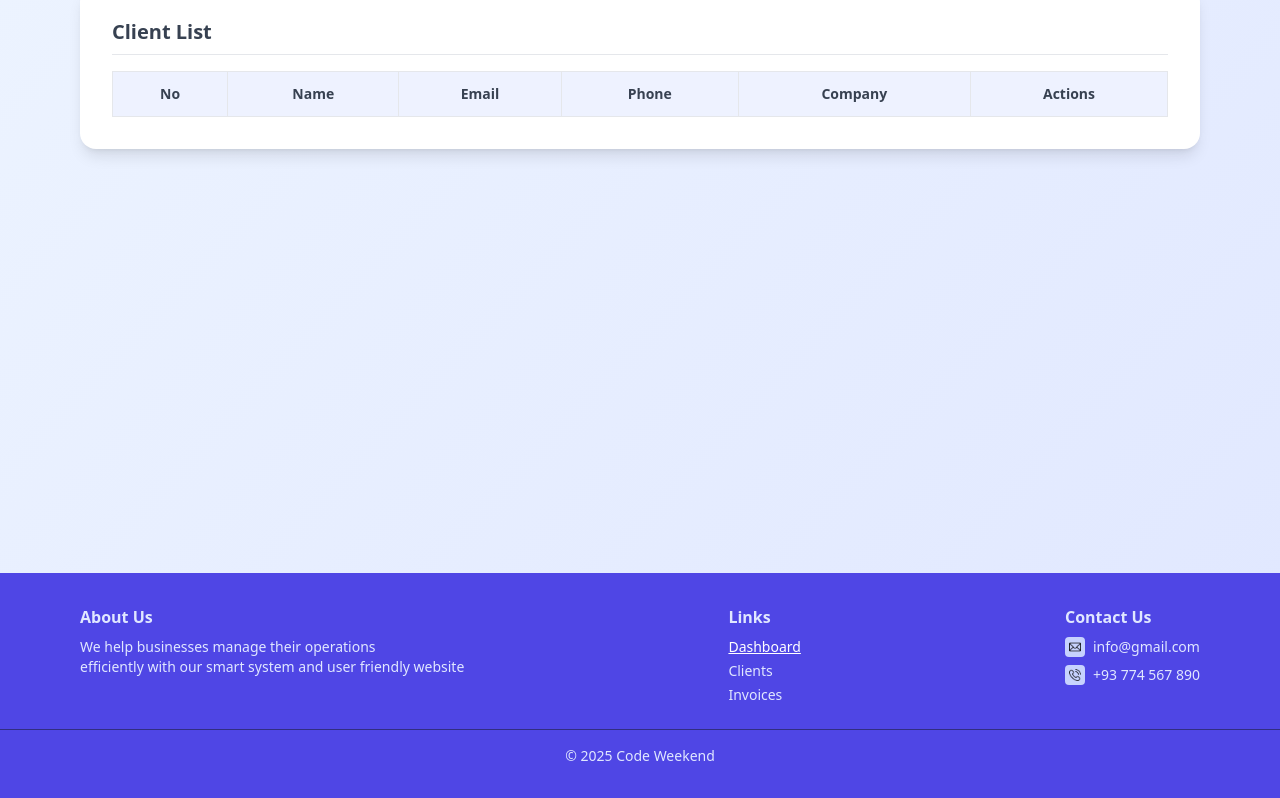
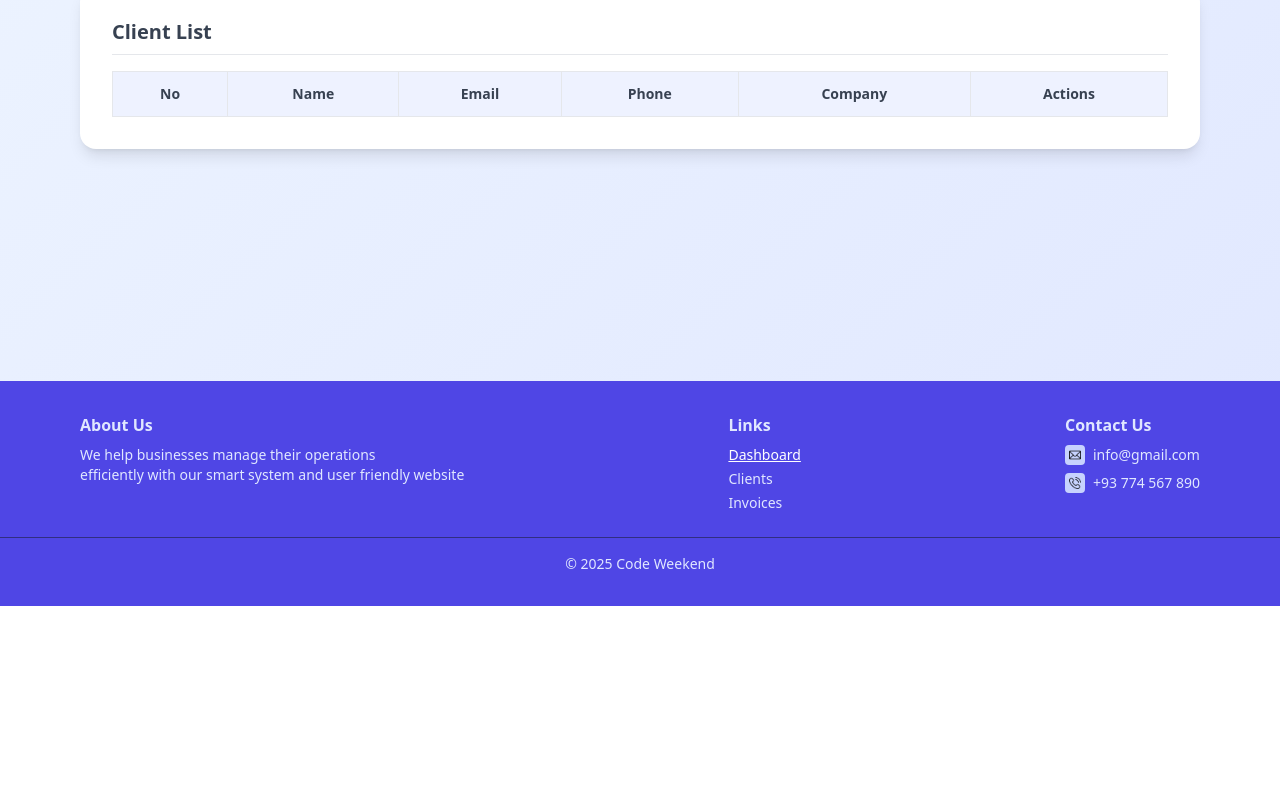
Before and after one commit to Hamida-Fathi/freelance-invoice-app, a plain HTML site: page clients.html in a window 1280 px wide. Shown: the part 559-1357 px from the top of the page. After the commit the page ends 1165 px from the top, so only its background shows below. Drawn offline with nearby package versions, Linux system fonts and the light colour scheme.

Commit message:
Updated layout

```diff
--- a/clients.html
+++ b/clients.html
@@ -8,7 +8,7 @@
     <script type="module" src="./js/clients.js" defer></script>
   </head>
 
-  <body class="bg-gradient-to-br from-blue-50 to-indigo-100 min-h-screen">
+  <body class="bg-gradient-to-br from-blue-50 to-indigo-100">
     <nav class="bg-indigo-600 text-white p-4 shadow-md">
       <div class="max-w-6xl mx-auto flex justify-between items-center">
         <div class="f">
@@ -121,7 +121,7 @@
         </table>
       </section>
     </main>
-    <footer class="bg-indigo-600 py-8 mt-96 text-indigo-100">
+    <footer class="bg-indigo-600 py-8 mt-48 text-indigo-100">
       <div
         class="max-w-6xl mx-auto px-4 flex flex-col md:flex-row justify-between text-center md:text-left gap-6"
       >
```
Also changed, not shown: index.html (+1 -1 lines), invoices.html (+2 -2 lines).
